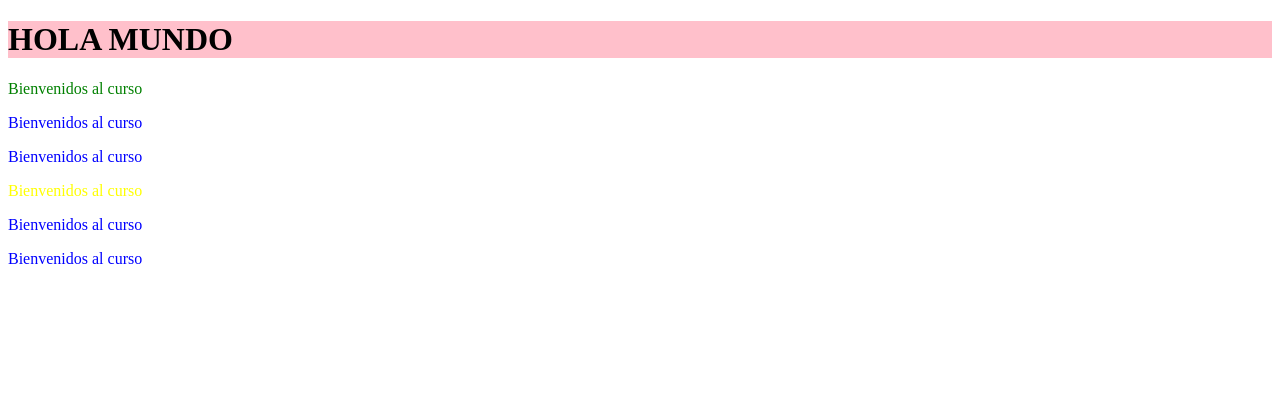
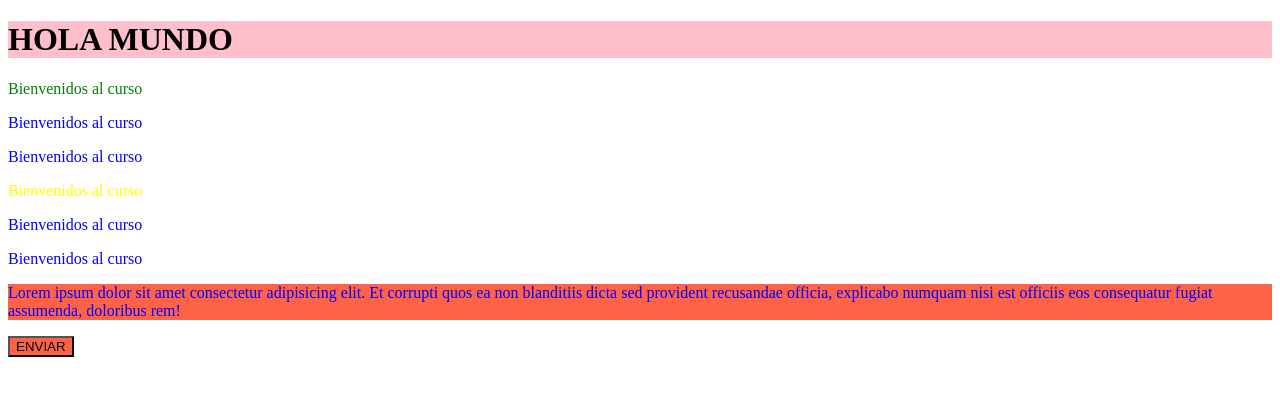
Before and after one commit to fisiangel14/css-desde-0, a plain HTML site: page 02/index.html in a window 1280 px wide. Drawn offline with Linux system fonts and the light colour scheme.

Commit message:
selector compuestos: agrupados

```diff
--- a/02/index.html
+++ b/02/index.html
@@ -15,5 +15,10 @@
     <p class="yellow">Bienvenidos al curso</p>
     <p>Bienvenidos al curso</p>
     <p>Bienvenidos al curso</p>
+    <div>
+        <p>Lorem ipsum dolor sit amet consectetur adipisicing elit. Et corrupti quos ea non blanditiis dicta sed provident recusandae officia, explicabo numquam nisi est officiis eos consequatur fugiat assumenda, doloribus rem!</p>
+    </div>
+
+    <button>ENVIAR</button>
 </body>
 </html>
--- a/02/style.css
+++ b/02/style.css
@@ -66,3 +66,9 @@ p {
 h1 {
     background: red;
 }
+
+/* selectores compuestos: agregafdos */
+
+div, button {
+    background: tomato;
+}
```
